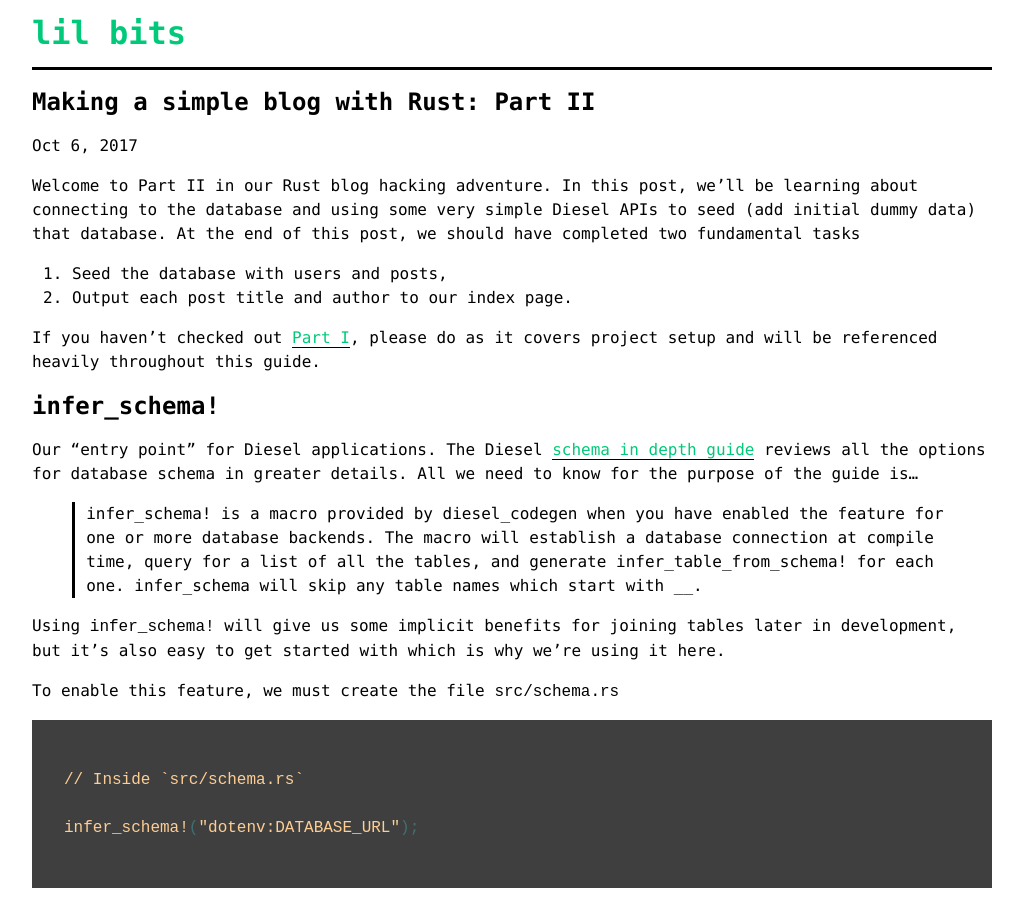
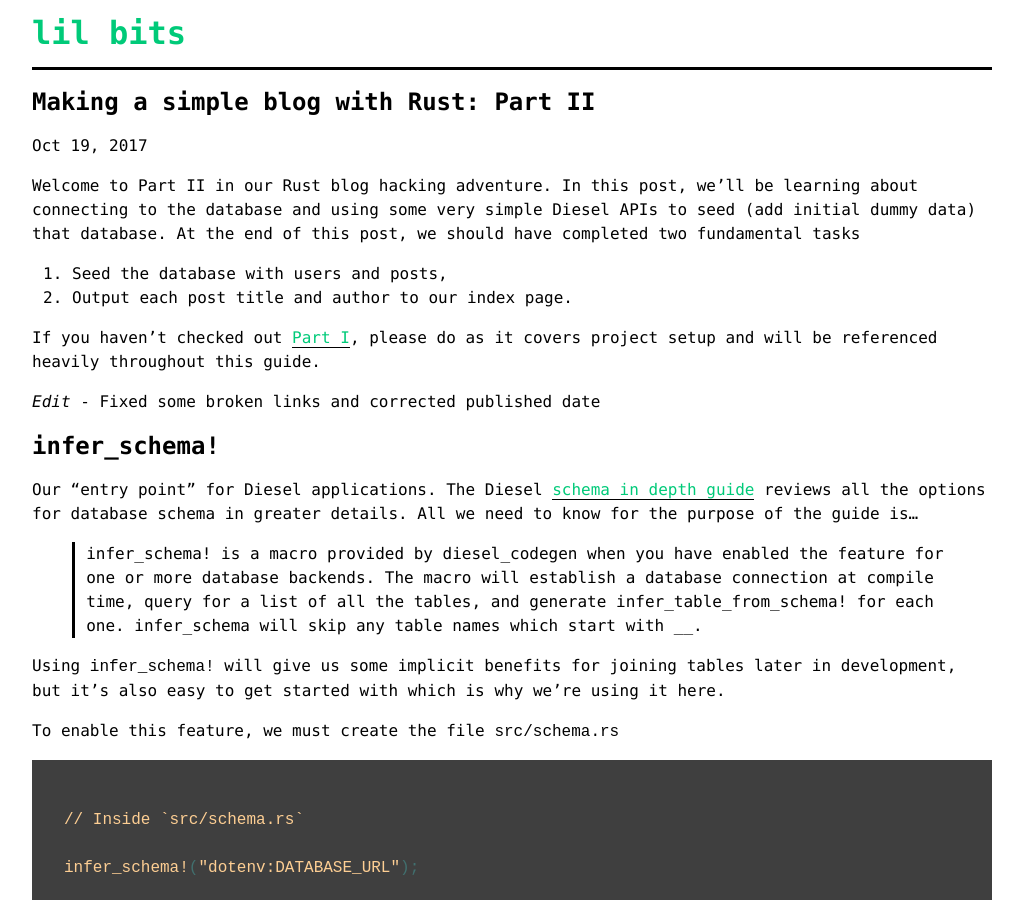
Before and after one commit to notryanb/notryanb.github.io, a Jekyll site: the page built from _posts/2017-10-06-rust-blog-series-2.md, in a window 1280 px wide and 900 px high. Shown: the whole window, without its empty margins (128-1151 px from the left). Built offline with Jekyll 4.4.1, drawn with Linux system fonts in a browser that asks for light colours.

Commit message:
corrected published date and fixed broken from_request link

```diff
--- a/_posts/2017-10-06-rust-blog-series-2.md
+++ b/_posts/2017-10-06-rust-blog-series-2.md
@@ -1,7 +1,7 @@
 ---
 layout: post
 title:  "Making a simple blog with Rust: Part II"
-date:   2017-10-06
+date:   2017-10-19
 categories:
 - rust
 - programming
@@ -20,6 +20,8 @@ If you haven't checked out [Part I],
 please do as it covers project setup and will be referenced heavily throughout this guide.
 
 [Part I]: ./rust-blog-series-1.html
+
+*Edit* - Fixed some broken links and corrected published date
 
 ## infer_schema!
 
```
Also changed, not shown: other parts of _posts/2017-10-06-rust-blog-series-2.md (+1 -1 lines).
